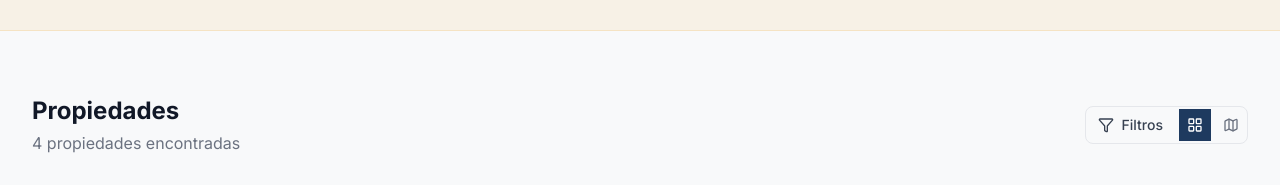
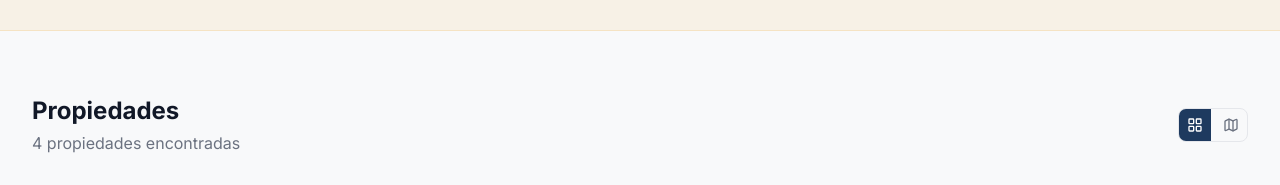
Before and after one commit to Genebson/localia, a SvelteKit app: page / in a window 1280 px wide. Shown: the part 885-1070 px from the top of the page. Built offline with nearby package versions, Linux system fonts and the light colour scheme; grey boxes are pictures that could not be loaded.

Commit message:
Filtros button lg:hidden, Grid/Map always visible

```diff
--- a/src/routes/+page.svelte
+++ b/src/routes/+page.svelte
@@ -105,7 +105,7 @@
 		<div class="flex items-center gap-1 border border-gray-200 rounded-lg overflow-hidden">
 			<button
 				on:click={() => filtersOpen = true}
-				class="flex items-center gap-2 px-3 py-2 text-gray-700 hover:bg-gray-50 transition-colors"
+				class="lg:hidden flex items-center gap-2 px-3 py-2 text-gray-700 hover:bg-gray-50 transition-colors"
 				title="Filtros"
 			>
 				<Filter class="w-4 h-4" />
```
